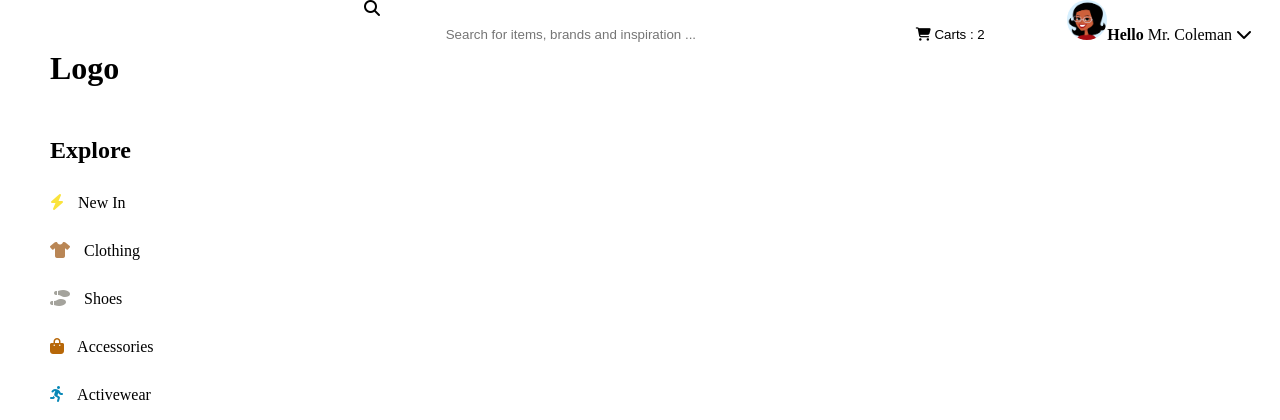
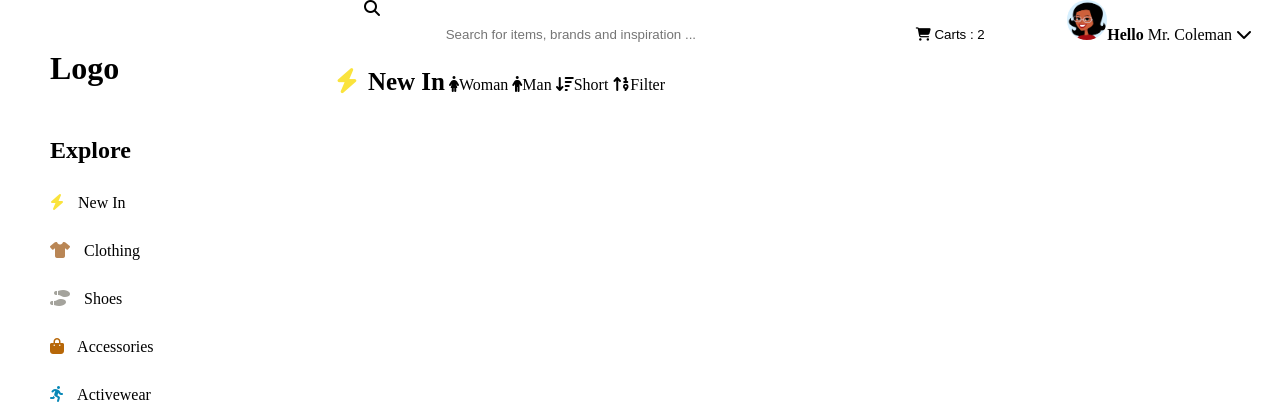
Before and after one commit to Francoise1999/Boutique, a PHP site: page / in a window 1280 px wide. Shown: the top 420 px of the page. Run offline with PHP 8.4, Linux system fonts and the light colour scheme; some libraries are stand-ins or nearby versions.

Commit message:
Add center-bar and icons

```diff
--- a/css/style.css
+++ b/css/style.css
@@ -46,7 +46,7 @@
     color: #000;
 }
 
-.menu li i.fas{
+.menu li i.fa-bolt{
     color: #fae33c;
 }
 
@@ -109,3 +109,19 @@
     text-decoration: none;
     color: #000;
 }
+
+    /*********CENTER BAR*********/
+.center_bar a{
+    text-decoration: none;
+    color: #000;
+}
+
+.center_bar .fa-bolt{
+    color: #fae33c;
+    margin-right: 10px;
+}
+
+.center_bar .new-in{
+    font-size: 25px;
+    font-weight: bold;
+}
--- a/index.html
+++ b/index.html
@@ -37,6 +37,13 @@
                 <button class="btn-panier"><i class="fas fa-shopping-cart"></i> Carts : 2</button>
                 <a class="user" href="#"><img src="./img/verticale-de-dessin-animé-de-femme-10940794.jpg" alt="potrait de femme"><strong>Hello</strong> Mr. Coleman <i class="fas fa-chevron-down"></i></a>
             </div>
+            <div class="center_bar">
+                <a class="new-in" href="#"><i class="fas fa-bolt"></i>New In</a>
+                <a href="#"><i class="fas fa-female"></i>Woman</a>
+                <a href="#"><i class="fas fa-male"></i>Man</a>
+                <a href="#"><i class="fas fa-sort-amount-down"></i>Short</a>
+                <a href="#"><i class="fas fa-sort-numeric-up"></i>Filter</a>
+            </div>
         </div>
     </div>
     <script src="js/script.js"/>
```
